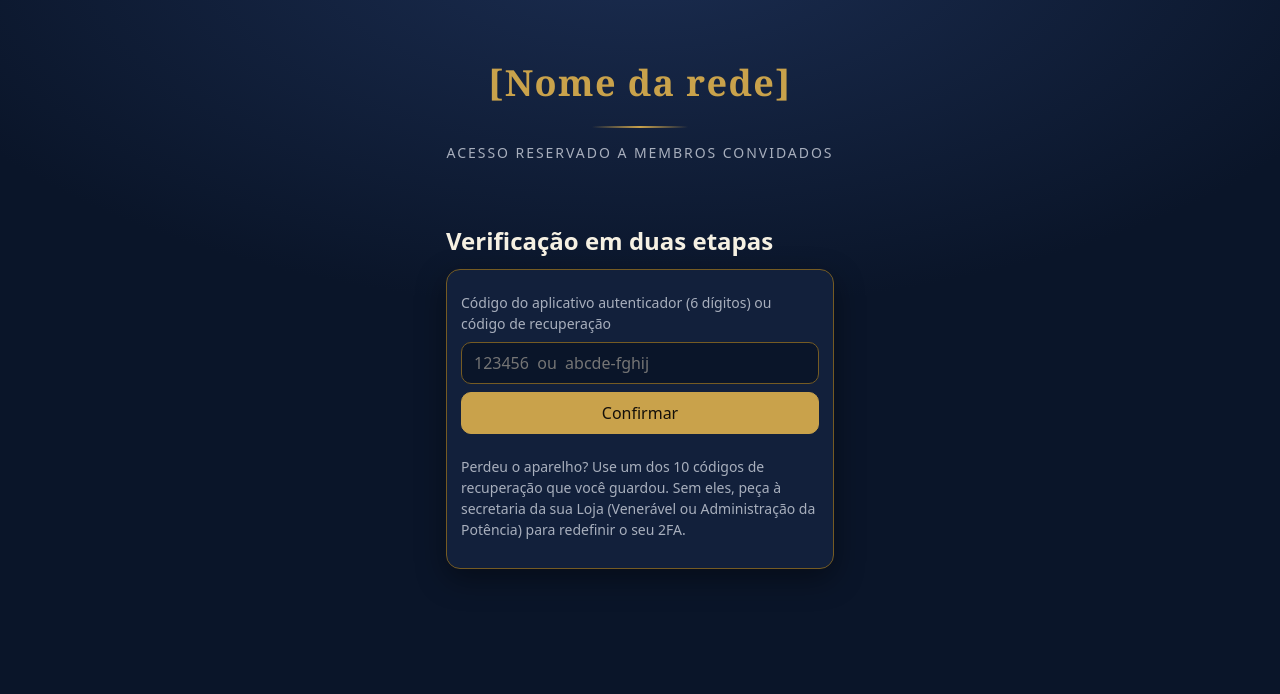
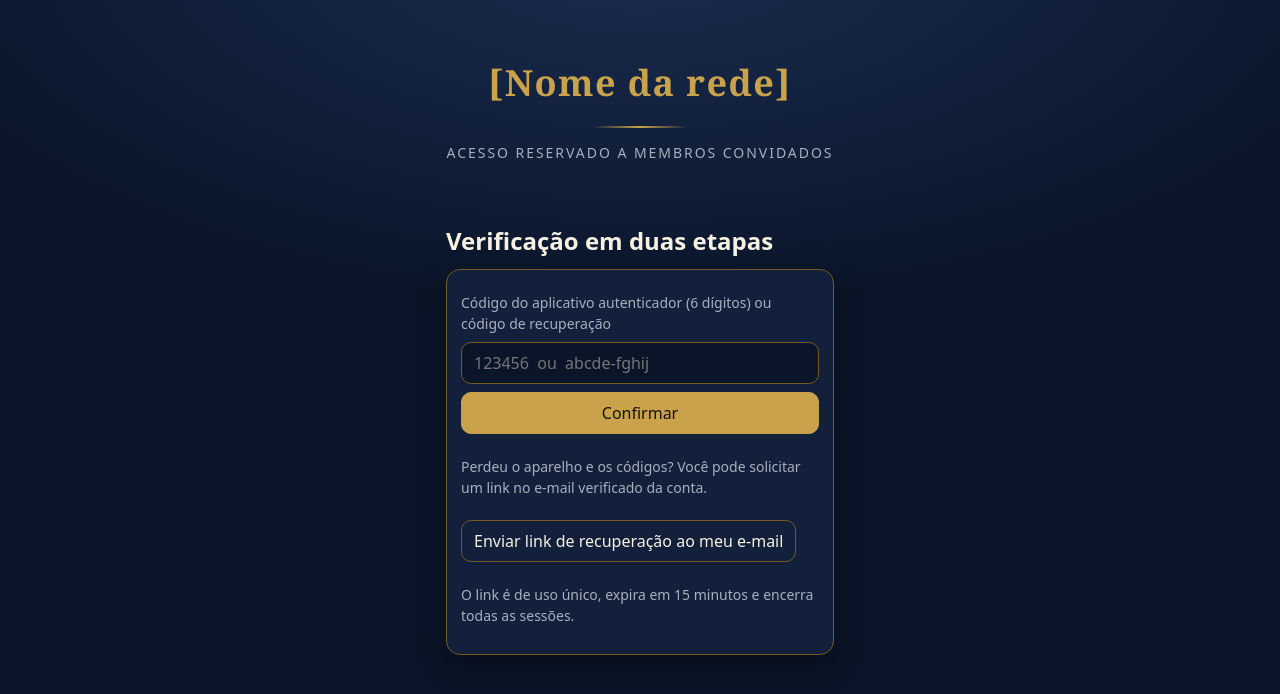
Before and after one commit to kevday/umb, a Next.js app: page /login/mfa in a window 1280 px wide. Shown: the top 694 px of the page. Built offline with nearby package versions, Linux system fonts and the light colour scheme; no server answers; the database is empty.

Commit message:
Disponibilizar recuperação por e-mail na tela MFA

```diff
--- a/app/(public)/login/mfa/page.tsx
+++ b/app/(public)/login/mfa/page.tsx
@@ -1,5 +1,6 @@
+import Link from "next/link";
 import { Flash, type SP } from "@/web/ui";
-import { mfaAction } from "../../actions";
+import { mfaAction, mfaResetRequestAction } from "../../actions";
 
 export default async function Mfa({ searchParams }: { searchParams: Promise<SP> }) {
   return (
@@ -10,7 +11,9 @@ export default async function Mfa({ searchParams }: { searchParams: Promise<SP>
         <label htmlFor="code">Código do aplicativo autenticador (6 dígitos) ou código de recuperação</label>
         <input id="code" name="code" type="text" autoComplete="one-time-code" maxLength={11} placeholder="123456  ou  abcde-fghij" required />
         <button>Confirmar</button>
-        <p className="mut">Perdeu o aparelho? Use um dos 10 códigos de recuperação que você guardou. Sem eles, peça à secretaria da sua Loja (Venerável ou Administração da Potência) para redefinir o seu 2FA.</p>
+        <p className="mut">Perdeu o aparelho e os códigos? Você pode solicitar um link no e-mail verificado da conta.</p>
+        <form action={mfaResetRequestAction}><button className="sec">Enviar link de recuperação ao meu e-mail</button></form>
+        <p className="mut">O link é de uso único, expira em 15 minutos e encerra todas as sessões.</p>
       </form>
     </main>
   );
```
